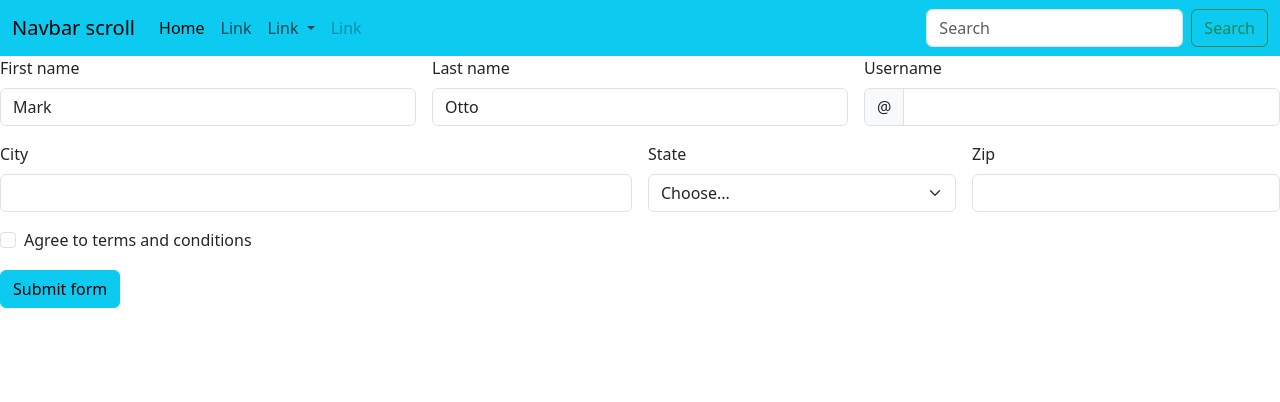
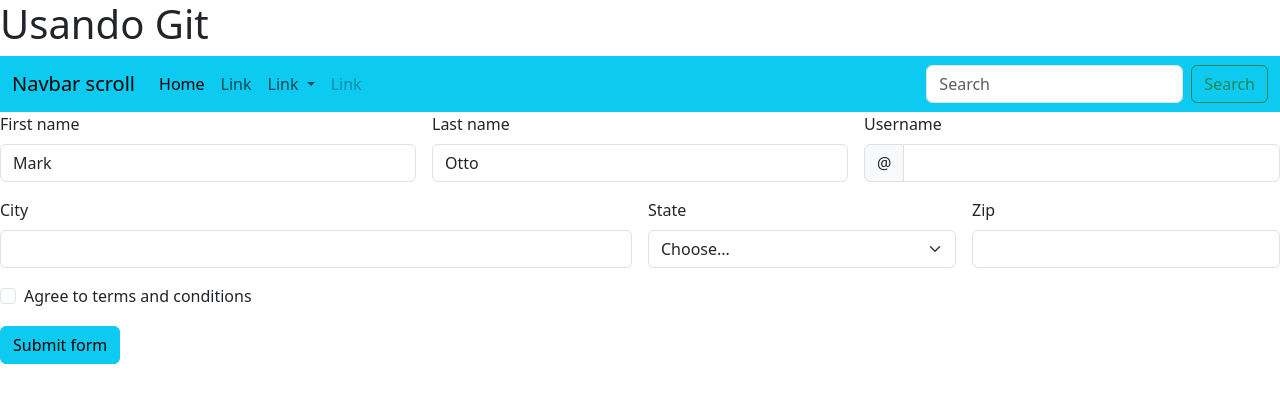
Before and after one commit to Nhadss/PrimeraSubida, a plain HTML site: page index.html in a window 1280 px wide. Drawn offline with nearby package versions, Linux system fonts and the light colour scheme.

Commit message:
Segundo Cambio

```diff
--- a/index.html
+++ b/index.html
@@ -8,7 +8,8 @@
 </head>
 <body>
 
-    <nav class="navbar navbar-expand-lg bg-info">
+  <h1>Usando Git</h1>
+      <nav class="navbar navbar-expand-lg bg-info">
         <div class="container-fluid">
           <a class="navbar-brand" href="#">Navbar scroll</a>
           <button class="navbar-toggler" type="button" data-bs-toggle="collapse" data-bs-target="#navbarScroll" aria-controls="navbarScroll" aria-expanded="false" aria-label="Toggle navigation">
```
